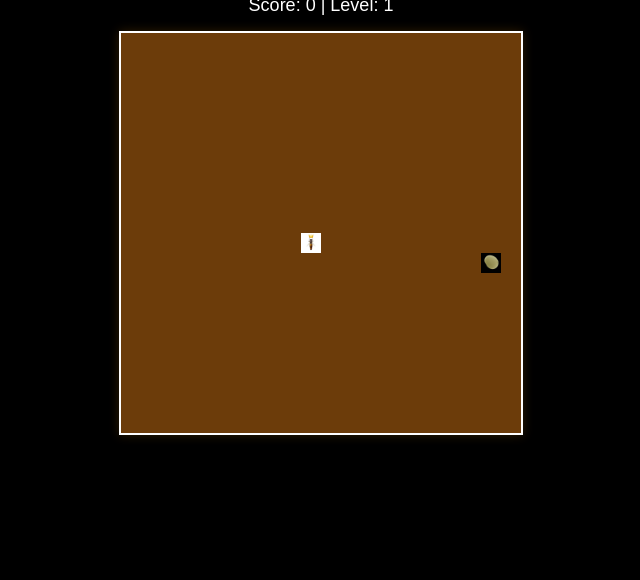
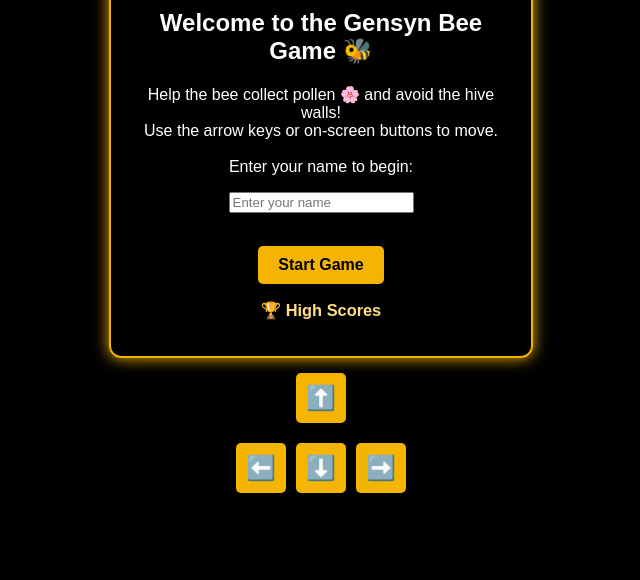
Before and after one commit to pesumico/pescoooo, a plain HTML site: page index.html in a window 1280 px wide. Shown: the part 220-800 px from the top of the page, without its empty margins (319-959 px from the left). Drawn offline with Linux system fonts and the light colour scheme.

Commit message:
Add files via upload

```diff
--- a/index.html
+++ b/index.html
@@ -3,10 +3,10 @@
 <head>
 <meta charset="UTF-8" />
 <meta name="viewport" content="width=device-width, initial-scale=1.0" />
-  <title>Snake Game with Images</title>
+<title>🐝 Gensyn Bee Game</title>
 <style>
 body {
-      background-color: #000000; /* black background */
+  background-color: #000;
   display: flex;
   flex-direction: column;
   align-items: center;
@@ -16,23 +16,20 @@
   font-family: Arial, sans-serif;
   color: #fff;
 }
-
 h1 {
   margin-bottom: 10px;
 }
-
 #info {
   font-size: 18px;
   margin-bottom: 15px;
 }
-
 canvas {
-      background-color: #cf8435; /* brown play area */
+  background-color: #988672;
   border: 2px solid #fff;
-      box-shadow: 0 0 10px #2f1c02;
+  box-shadow: 0 0 10px #a39075;
+  position: relative;
 }
-
-    #restart-btn {
+#restart-btn, #start-btn {
   display: none;
   margin-top: 15px;
   padding: 10px 20px;
@@ -44,44 +41,120 @@
   color: #000;
   font-weight: bold;
 }
-
-    #restart-btn:hover {
+#restart-btn:hover, #start-btn:hover {
   background-color: #ffd54f;
+}
+#game-container {
+  position: relative;
+  width: 400px;
+  height: 400px;
+  display: none; /* hidden until game starts */
+}
+#start-box {
+  background-color: rgba(0, 0, 0, 0.85);
+  border: 2px solid #f4b400;
+  border-radius: 12px;
+  padding: 20px;
+  width: 380px;
+  text-align: center;
+  box-shadow: 0 0 15px #f4b400;
+}
+#high-scores {
+  margin-top: 10px;
+  font-size: 14px;
+  color: #ffdf80;
+  text-align: center;
+}
+#controls {
+  display: flex;
+  justify-content: center;
+  margin-top: 10px;
+}
+.ctrl-btn {
+  width: 50px;
+  height: 50px;
+  margin: 5px;
+  background-color: #f4b400;
+  border: none;
+  border-radius: 5px;
+  font-size: 24px;
+  cursor: pointer;
+  color: #000;
+  font-weight: bold;
+}
+.ctrl-btn:hover {
+  background-color: #ffd54f;
+}
+#game-container::after {
+  content: attr(data-highscore);
+  position: absolute;
+  top: -25px;
+  right: calc(60px + 6cm);
+  font-size: 16px;
+  color: #ffdf80;
+  background: rgba(0,0,0,0.6);
+  padding: 3px 8px;
+  border-radius: 6px;
 }
 </style>
 </head>
 <body>
 <h1>🐝 Gensyn Bee Game</h1>
 <div id="info">
-    <span id="score">Score: 0</span> |
-    <span id="level">Level: 1</span>
+  <span id="score">Score: 0</span> | <span id="level">Level: 1</span>
 </div>
+
+<!-- ✅ Intro Box -->
+<div id="start-box">
+  <h2>Welcome to the Gensyn Bee Game 🐝</h2>
+  <p>
+    Help the bee collect pollen 🌸 and avoid the hive walls!<br />
+    Use the arrow keys or on-screen buttons to move.<br /><br />
+    Enter your name to begin:
+  </p>
+  <input type="text" id="player-name" placeholder="Enter your name" /><br /><br />
+  <button id="start-btn" onclick="startGame()">Start Game</button>
+  <div id="high-scores"></div>
+</div>
+
+<!-- ✅ Game container hidden initially -->
+<div id="game-container">
   <canvas id="game" width="400" height="400"></canvas>
+</div>
+
 <button id="restart-btn" onclick="restartGame()">Restart Game</button>
+
+<div id="controls">
+  <button class="ctrl-btn" onclick="setDirectionByButton('UP')">⬆️</button>
+</div>
+<div id="controls">
+  <button class="ctrl-btn" onclick="setDirectionByButton('LEFT')">⬅️</button>
+  <button class="ctrl-btn" onclick="setDirectionByButton('DOWN')">⬇️</button>
+  <button class="ctrl-btn" onclick="setDirectionByButton('RIGHT')">➡️</button>
+</div>
 
 <script>
 const canvas = document.getElementById("game");
 const ctx = canvas.getContext("2d");
 const box = 20;
-
 const snakeImage = new Image();
-    snakeImage.src = "bee.jpg"; // your snake image
-
+snakeImage.src = "bee.jpg";
 const foodImage = new Image();
-    foodImage.src = "pollen.jpg"; // your food image
+foodImage.src = "pollen.jpg";
 
 let snake = [{ x: 9 * box, y: 10 * box }];
-    let food = {
-      x: Math.floor(Math.random() * 19 + 1) * box,
-      y: Math.floor(Math.random() * 19 + 1) * box
-    };
-
+let food = { x: Math.floor(Math.random() * 19 + 1) * box, y: Math.floor(Math.random() * 19 + 1) * box };
 let direction;
 let score = 0;
 let level = 1;
 let speed = 200;
 let game;
+let playerName = "";
+
 const restartBtn = document.getElementById("restart-btn");
+const startBox = document.getElementById("start-box");
+const gameContainer = document.getElementById("game-container");
+const highScoresDiv = document.getElementById("high-scores");
 
 document.addEventListener("keydown", setDirection);
 
@@ -92,18 +165,22 @@
   else if (e.keyCode == 40 && direction != "UP") direction = "DOWN";
 }
 
+function setDirectionByButton(dir) {
+  if (dir === "LEFT" && direction != "RIGHT") direction = "LEFT";
+  else if (dir === "UP" && direction != "DOWN") direction = "UP";
+  else if (dir === "RIGHT" && direction != "LEFT") direction = "RIGHT";
+  else if (dir === "DOWN" && direction != "UP") direction = "DOWN";
+}
+
 function collision(head, array) {
   return array.some(part => head.x === part.x && head.y === part.y);
 }
 
 function draw() {
-      ctx.fillStyle = "#6c3c0a"; // brown play area
+  ctx.fillStyle = "#6c3c0a";
   ctx.fillRect(0, 0, canvas.width, canvas.height);
 
-      for (let i = 0; i < snake.length; i++) {
-        ctx.drawImage(snakeImage, snake[i].x, snake[i].y, box, box);
-      }
-
+  for (let i = 0; i < snake.length; i++) ctx.drawImage(snakeImage, snake[i].x, snake[i].y, box, box);
   ctx.drawImage(foodImage, food.x, food.y, box, box);
 
   let snakeX = snake[0].x;
@@ -117,11 +194,7 @@
   if (snakeX === food.x && snakeY === food.y) {
     score++;
     document.getElementById("score").textContent = "Score: " + score;
-        food = {
-          x: Math.floor(Math.random() * 19 + 1) * box,
-          y: Math.floor(Math.random() * 19 + 1) * box
-        };
-
+    food = { x: Math.floor(Math.random() * 19 + 1) * box, y: Math.floor(Math.random() * 19 + 1) * box };
     if (score % 5 === 0) {
       level++;
       document.getElementById("level").textContent = "Level: " + level;
@@ -134,12 +207,9 @@
   }
 
   const newHead = { x: snakeX, y: snakeY };
-
   if (
-        snakeX < 0 ||
-        snakeY < 0 ||
-        snakeX >= canvas.width ||
-        snakeY >= canvas.height ||
+    snakeX < 0 || snakeY < 0 ||
+    snakeX >= canvas.width || snakeY >= canvas.height ||
     collision(newHead, snake)
   ) {
     clearInterval(game);
@@ -147,18 +217,18 @@
     ctx.font = "40px Arial";
     ctx.fillText("GAME OVER", 100, 200);
     restartBtn.style.display = "inline-block";
+    saveHighScore(score);
+    updateHighScoreLabel();
     return;
   }
 
   snake.unshift(newHead);
+  updateHighScoreLabel();
 }
 
 function restartGame() {
   snake = [{ x: 9 * box, y: 10 * box }];
-      food = {
-        x: Math.floor(Math.random() * 19 + 1) * box,
-        y: Math.floor(Math.random() * 19 + 1) * box
-      };
+  food = { x: Math.floor(Math.random() * 19 + 1) * box, y: Math.floor(Math.random() * 19 + 1) * box };
   direction = null;
   score = 0;
   level = 1;
@@ -170,11 +240,48 @@
   game = setInterval(draw, speed);
 }
 
-    snakeImage.onload = () => {
-      foodImage.onload = () => {
+function saveHighScore(newScore) {
+  let scores = JSON.parse(localStorage.getItem("bee_high_scores")) || [];
+  scores.push(newScore);
+  scores.sort((a, b) => b - a);
+  scores = scores.slice(0, 5);
+  localStorage.setItem("bee_high_scores", JSON.stringify(scores));
+  showHighScores();
+}
+
+function showHighScores() {
+  const scores = JSON.parse(localStorage.getItem("bee_high_scores")) || [];
+  let html = "<h3>🏆 High Scores</h3><ul style='list-style:none;padding:0'>";
+  scores.forEach((sc) => {
+    html += `<li>${sc}</li>`;
+  });
+  html += "</ul>";
+  highScoresDiv.innerHTML = html;
+}
+
+function startGame() {
+  const nameInput = document.getElementById("player-name");
+  if (!nameInput.value.trim()) {
+    alert("Please enter your name to start!");
+    return;
+  }
+  playerName = nameInput.value.trim();
+  startBox.style.display = "none";
+  gameContainer.style.display = "block";
+  restartBtn.style.display = "none";
+  showHighScores();
   game = setInterval(draw, speed);
-      };
-    };
+}
+
+function updateHighScoreLabel() {
+  const scores = JSON.parse(localStorage.getItem("bee_high_scores")) || [];
+  const topScore = scores[0] || 0;
+  document.getElementById("game-container").setAttribute("data-highscore", "🏆 High Score: " + topScore);
+}
+
+setInterval(updateHighScoreLabel, 500);
+document.getElementById("start-btn").style.display = "inline-block";
+showHighScores();
 </script>
 </body>
 </html>
```
Lines whose indentation alone changed are shown as unchanged.
